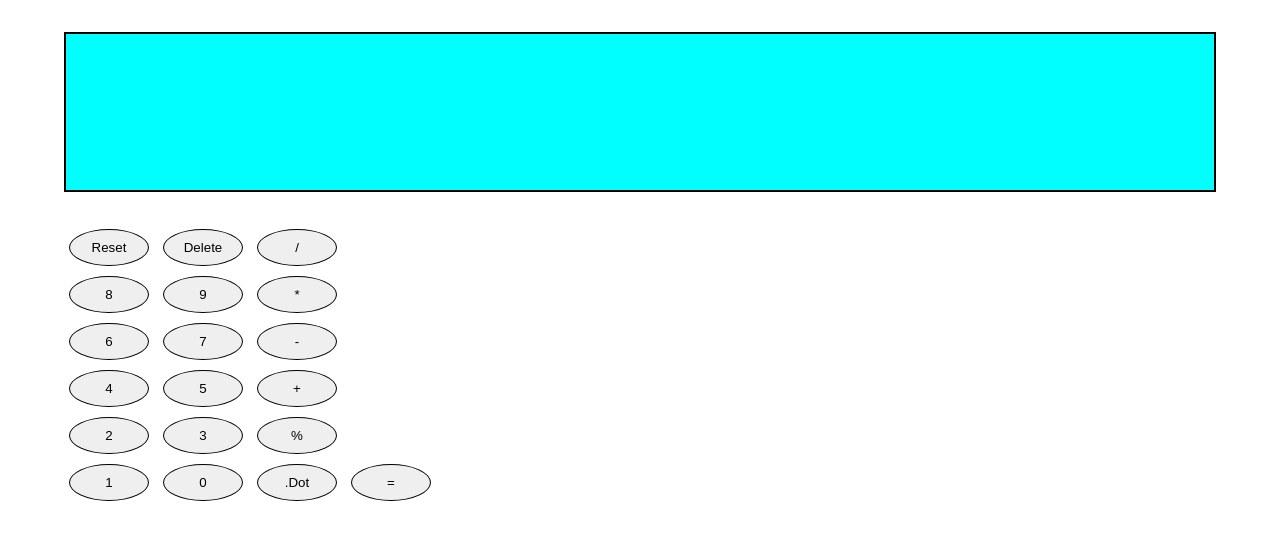
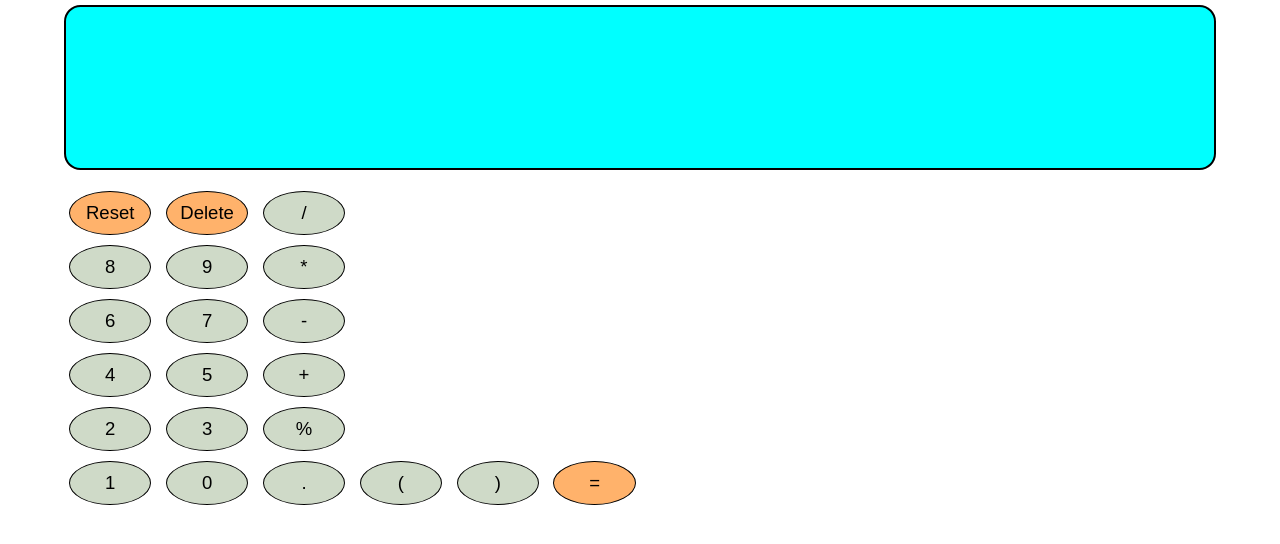
Before and after one commit to Shahed1998/Calculator, a plain HTML site: page index.html in a window 1280 px wide. Drawn offline with Linux system fonts and the light colour scheme.

Commit message:
5th commit

```diff
--- a/index.html
+++ b/index.html
@@ -12,22 +12,24 @@
       <section id="buttons">
         <button class="btnComp" id="reset">Reset</button>
         <button class="btnComp" id="delete">Delete</button>
-        <button class="btnComp" id="divide">/</button><br />
+        <button class="btn" id="divide">/</button><br />
         <button class="btn" id="eight">8</button>
         <button class="btn" id="nine">9</button>
-        <button class="btnComp" id="multiply">*</button><br />
+        <button class="btn" id="multiply">*</button><br />
         <button class="btn" id="six">6</button>
         <button class="btn" id="seven">7</button>
-        <button class="btnComp" id="multiply">-</button><br />
+        <button class="btn" id="multiply">-</button><br />
         <button class="btn" id="four">4</button>
         <button class="btn" id="five">5</button>
-        <button class="btnComp" id="minus">+</button><br />
+        <button class="btn" id="minus">+</button><br />
         <button class="btn" id="two">2</button>
         <button class="btn" id="three">3</button>
-        <button class="btnComp" id="plus">%</button><br />
+        <button class="btn" id="plus">%</button><br />
         <button class="btn" id="one">1</button>
         <button class="btn" id="zero">0</button>
-        <button class="btnComp" id="answer">.Dot</button>
+        <button class="btn" id="dot">.</button>
+        <button class="btn" id="parentOpen">(</button>
+        <button class="btn" id="parentClose">)</button>
         <button class="btnComp" id="result">=</button>
       </section>
     </div>
--- a/script.js
+++ b/script.js
@@ -4,20 +4,23 @@ const nodeList = document.querySelectorAll('.btn');
 const screenShow = document.querySelector('#screen');
 const reset = document.querySelector('#reset');
 const deleteBtn = document.querySelector('#delete');
+const divideBtn = document.querySelector('#divide');
+const res = document.querySelector('#result');
 
 // Making the numbers work and showing onto the screen
 for (const [i, val] of nodeList.entries()) {
   nodeList[i].addEventListener('click', function () {
     str += nodeList[i].textContent;
+    str = str.length < 20 ? str : '';
     screenShow.textContent = str;
-    console.log(str);
+    // console.log(str);
   });
 }
 
 // Reset Button
 reset.addEventListener('click', function () {
   str = '';
-  console.log(str);
+  // console.log(str);
   screenShow.textContent = str;
 });
 
@@ -25,5 +28,12 @@ reset.addEventListener('click', function () {
 deleteBtn.addEventListener('click', function () {
   str = str.slice(0, str.length - 1);
   screenShow.textContent = str;
-  console.log(str);
+  // console.log(str);
 });
+
+// Result
+res.addEventListener('click', function () {
+  // console.log(eval(str));
+  str = String(eval(str));
+  screenShow.textContent = str ?? 'No value';
+});
--- a/styles.css
+++ b/styles.css
@@ -3,21 +3,23 @@
   margin: 0;
   padding: 0;
   box-sizing: border-box;
+  font-size: 103%;
 }
 
 #screen {
   min-height: 10rem;
   width: 90%;
   background-color: aqua;
-  margin: 2rem auto 0;
+  margin: 5px auto 0;
   border: 2px solid #000;
+  border-radius: 1rem;
   text-align: center;
   padding: 4rem;
 }
 
 #buttons {
   width: 90%;
-  margin: 2rem auto;
+  margin: 1rem auto;
 }
 
 .btn,
@@ -27,4 +29,9 @@
   margin: 5px;
   border-radius: 100%;
   border: 1px solid #000;
+  background-color: #cfdac8;
 }
+
+.btnComp {
+  background-color: #ffb26b;
+}
```
